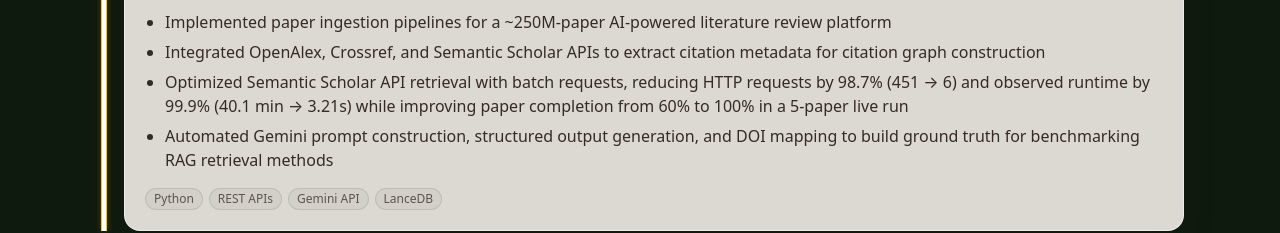
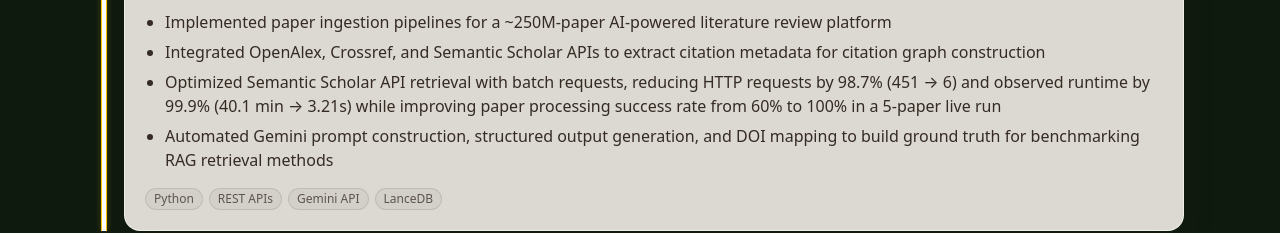
Before and after one commit to Z1M000/zimo_li_portfolio, a React (Vite) app in the folder frontend/: page /experience in a window 1280 px wide. Shown: the part 1300-1533 px from the top of the page. Built offline with nearby package versions, Linux system fonts and the light colour scheme; a web font is replaced by a local one.

Commit message:
updated resume

```diff
--- a/frontend/src/data/experiences.ts
+++ b/frontend/src/data/experiences.ts
@@ -57,7 +57,7 @@ export const experiences: Experience[] = [
     bullets: [
       'Implemented paper ingestion pipelines for a ~250M-paper AI-powered literature review platform',
       'Integrated OpenAlex, Crossref, and Semantic Scholar APIs to extract citation metadata for citation graph construction',
-      'Optimized Semantic Scholar API retrieval with batch requests, reducing HTTP requests by 98.7% (451 → 6) and observed runtime by 99.9% (40.1 min → 3.21s) while improving paper completion from 60% to 100% in a 5-paper live run',
+      'Optimized Semantic Scholar API retrieval with batch requests, reducing HTTP requests by 98.7% (451 → 6) and observed runtime by 99.9% (40.1 min → 3.21s) while improving paper processing success rate from 60% to 100% in a 5-paper live run',
       'Automated Gemini prompt construction, structured output generation, and DOI mapping to build ground truth for benchmarking RAG retrieval methods',
     ],
     technologies: ['Python', 'REST APIs', 'Gemini API', 'LanceDB'],
```
Also changed, not shown: 1 other file (tests, documents, lock files or other folders).
